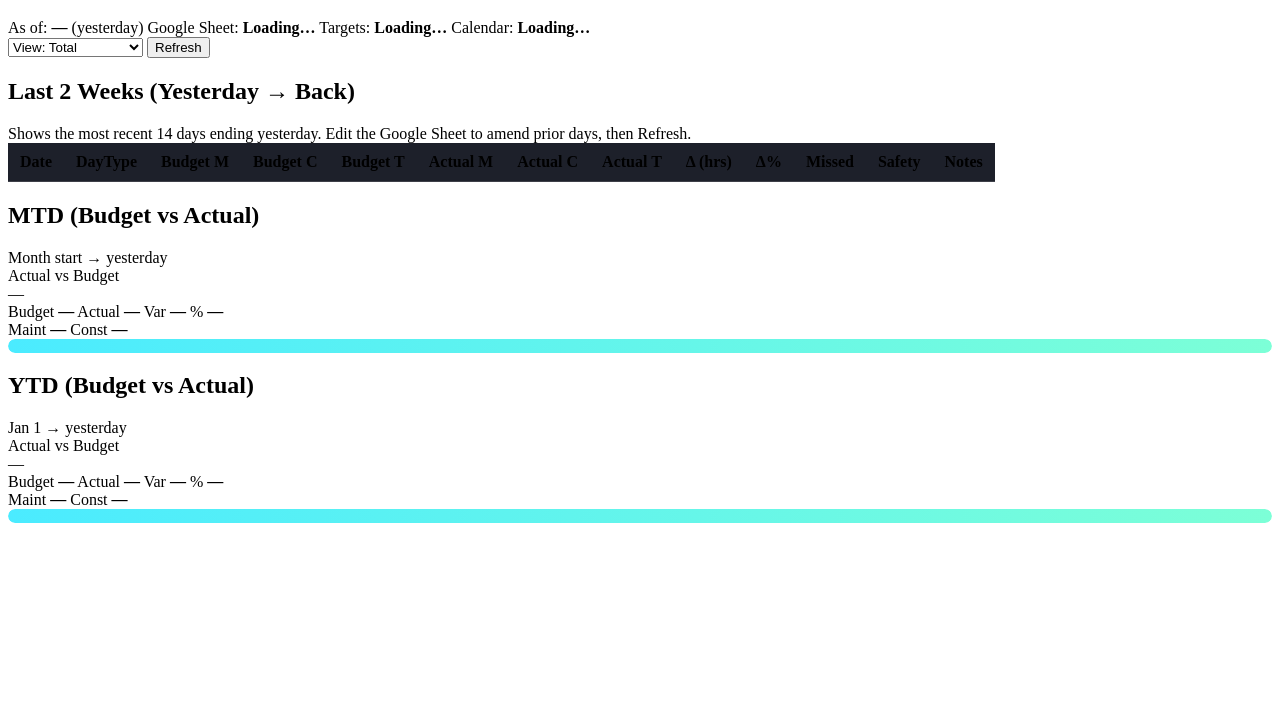
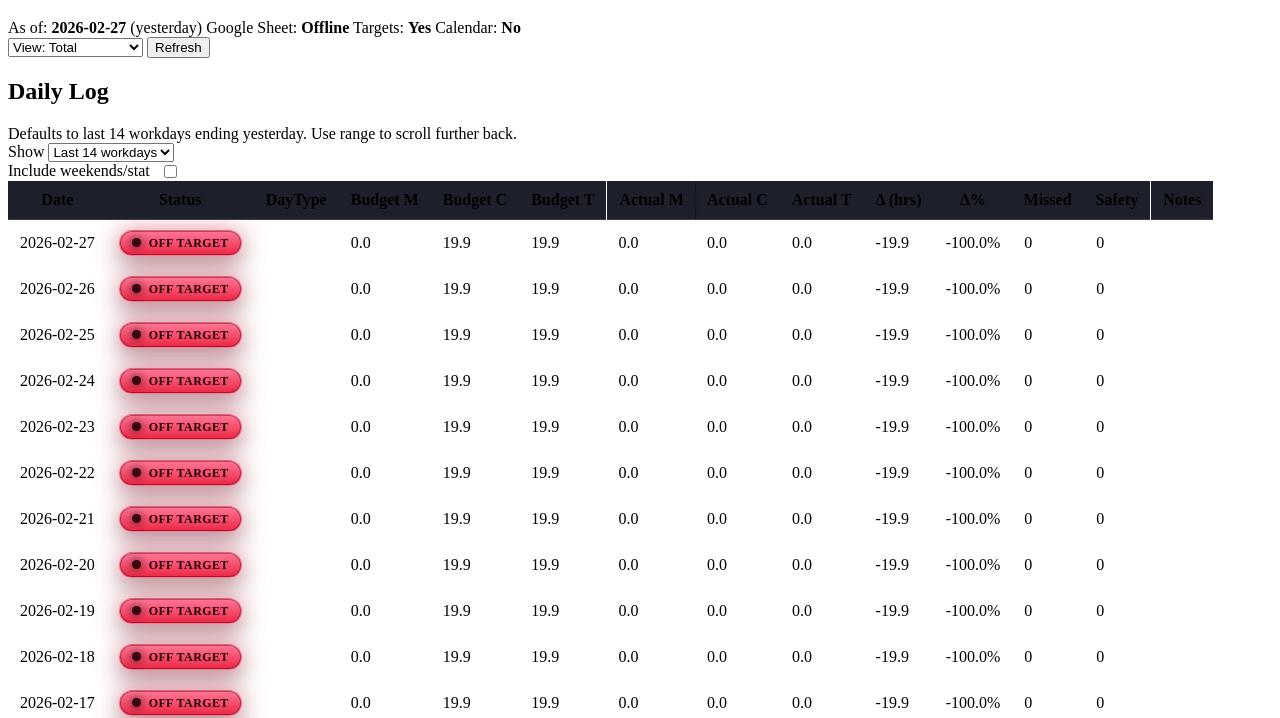
Before and after one commit to paulwinckers/sales-dashboard, a plain HTML site: page ops/index.html in a window 1280 px wide. Shown: the part 87-805 px from the top of the page. Drawn offline with Linux system fonts and the light colour scheme; no server answers.

Commit message:
Update index.html

```diff
--- a/ops/index.html
+++ b/ops/index.html
@@ -36,23 +36,41 @@
       </div>
     </div>
 
-    <!-- TOP: Daily Log (last 14 days, yesterday first) -->
+    <!-- TOP: Daily Log -->
     <div class="card" style="margin-top:14px;">
       <div class="cardHeader">
         <div>
-          <h2>Last 2 Weeks (Yesterday → Back)</h2>
+          <h2>Daily Log</h2>
           <div class="hint">
-            Shows the most recent 14 days ending yesterday. Edit the Google Sheet to amend prior days, then Refresh.
+            Defaults to last 14 workdays ending yesterday. Use range to scroll further back.
           </div>
+        </div>
+
+        <div class="controls">
+          <label class="control">
+            <span>Show</span>
+            <select id="logRange">
+              <option value="14" selected>Last 14 workdays</option>
+              <option value="30">Last 30 workdays</option>
+              <option value="90">Last 90 workdays</option>
+              <option value="ytd">YTD (workdays)</option>
+            </select>
+          </label>
+
+          <label class="control" style="display:flex; align-items:center; gap:10px;">
+            <span>Include weekends/stat</span>
+            <input id="includeOffDays" type="checkbox" />
+          </label>
         </div>
       </div>
 
       <div class="cardBody">
-        <div class="tableWrap" style="max-height:560px;">
+        <div class="tableWrap" style="max-height:620px;">
           <table>
             <thead>
               <tr>
                 <th>Date</th>
+                <th>Status</th>
                 <th>DayType</th>
                 <th class="mono">Budget M</th>
                 <th class="mono">Budget C</th>
@@ -67,13 +85,13 @@
                 <th>Notes</th>
               </tr>
             </thead>
-            <tbody id="twoWeekTbody"></tbody>
+            <tbody id="logTbody"></tbody>
           </table>
         </div>
       </div>
     </div>
 
-    <!-- SECOND: MTD + YTD (Budget vs Actual) -->
+    <!-- MTD + YTD -->
     <div class="summaryRow" style="grid-template-columns: 1fr 1fr; margin-top:14px;">
       <div class="card">
         <div class="cardHeader">
```
